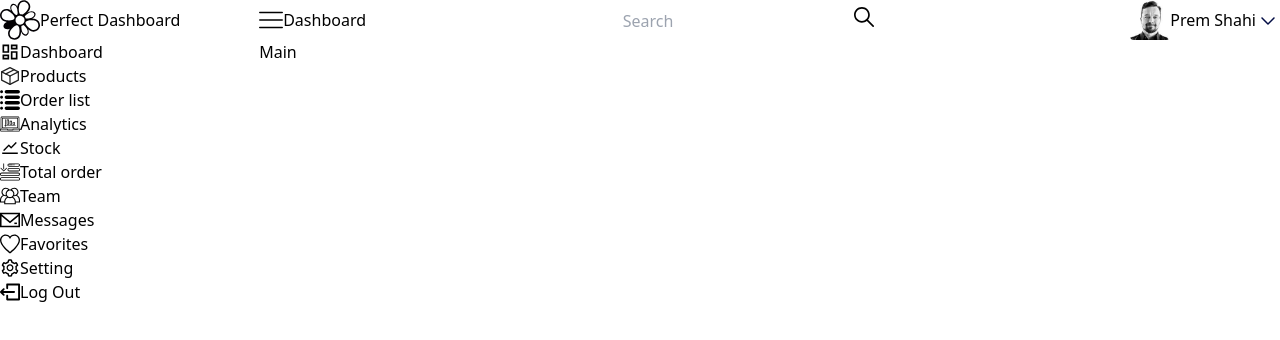
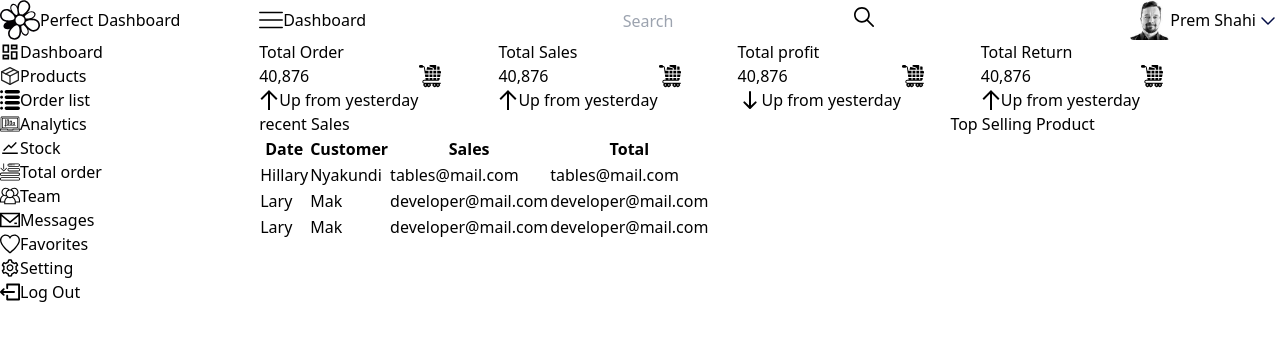
Before and after one commit to massam89/react-tailwind-dashboard, a JavaScript app: page / in a window 1280 px wide. Shown: the top 340 px of the page. Built offline with nearby package versions, Linux system fonts and the light colour scheme; the HTML template or start-up script is replaced by a standard one.

Commit message:
add all components

```diff
--- a/src/components/main/Main.js
+++ b/src/components/main/Main.js
@@ -1,7 +1,16 @@
+import Survay from "./Survay"
+import Recent from "./Recent"
+import Top from "./Top"
 
 const Main = () => {
   return (
-    <div>Main</div>
+    <main>
+      <Survay />
+      <div className="grid grid-cols-3 gap-4">
+        <Recent />
+        <Top />
+      </div>
+    </main>
   )
 }
 
--- /dev/null
+++ b/src/components/main/Recent.js
@@ -0,0 +1,35 @@
+const Recent = () => {
+  return (
+    <div className="col-span-2">
+      <h2>recent Sales</h2>
+      <table className="table-fixed">
+        <tr>
+          <th>Date</th>
+          <th>Customer</th>
+          <th>Sales</th>
+          <th>Total</th>
+        </tr>
+        <tr>
+          <td>Hillary</td>
+          <td>Nyakundi</td>
+          <td>tables@mail.com</td>
+          <td>tables@mail.com</td>
+        </tr>
+        <tr>
+          <td>Lary</td>
+          <td>Mak</td>
+          <td>developer@mail.com</td>
+          <td>developer@mail.com</td>
+        </tr>
+        <tr>
+          <td>Lary</td>
+          <td>Mak</td>
+          <td>developer@mail.com</td>
+          <td>developer@mail.com</td>
+        </tr>
+      </table>
+    </div>
+  );
+};
+
+export default Recent;
--- /dev/null
+++ b/src/components/main/Survay.js
@@ -0,0 +1,62 @@
+
+const Survay = () => {
+  return (
+    <div className="flex space-x-14">
+        <div className="flex items-center">
+            <div className="flex flex-col">
+            <span>Total Order</span>
+            <span>40,876</span>
+            <span className="flex">
+                <img src="/icons/arrow-up.svg" />
+                <span>Up from yesterday</span>
+            </span>
+            </div>
+            <div>
+            <img className="w-6" src="/icons/trolley.svg" />
+            </div>
+        </div>
+        <div className="flex items-center">
+            <div className="flex flex-col">
+            <span>Total Sales</span>
+            <span>40,876</span>
+            <span className="flex">
+                <img src="/icons/arrow-up.svg" />
+                <span>Up from yesterday</span>
+            </span>
+            </div>
+            <div>
+            <img className="w-6" src="/icons/trolley.svg" />
+            </div>
+        </div>
+        <div className="flex items-center">
+            <div className="flex flex-col">
+            <span>Total profit</span>
+            <span>40,876</span>
+            <span className="flex">
+                <img src="/icons/arrow-down.svg" />
+                <span>Up from yesterday</span>
+            </span>
+            </div>
+            <div>
+            <img className="w-6" src="/icons/trolley.svg" />
+            </div>
+        </div>
+        <div className="flex items-center">
+            <div className="flex flex-col">
+            <span>Total Return</span>
+            <span>40,876</span>
+            <span className="flex">
+                <img src="/icons/arrow-up.svg" />
+                <span>Up from yesterday</span>
+            </span>
+            </div>
+            <div>
+            <img className="w-6" src="/icons/trolley.svg" />
+            </div>
+        </div>
+    </div>
+
+  )
+}
+
+export default Survay
--- /dev/null
+++ b/src/components/main/Top.js
@@ -0,0 +1,10 @@
+const Top = () => {
+  return (
+    <div className="col-span-1">
+      <h2>Top Selling Product</h2>
+
+    </div>
+  );
+};
+
+export default Top;
```
Also changed, not shown: public/icons/arrow-down.svg.
